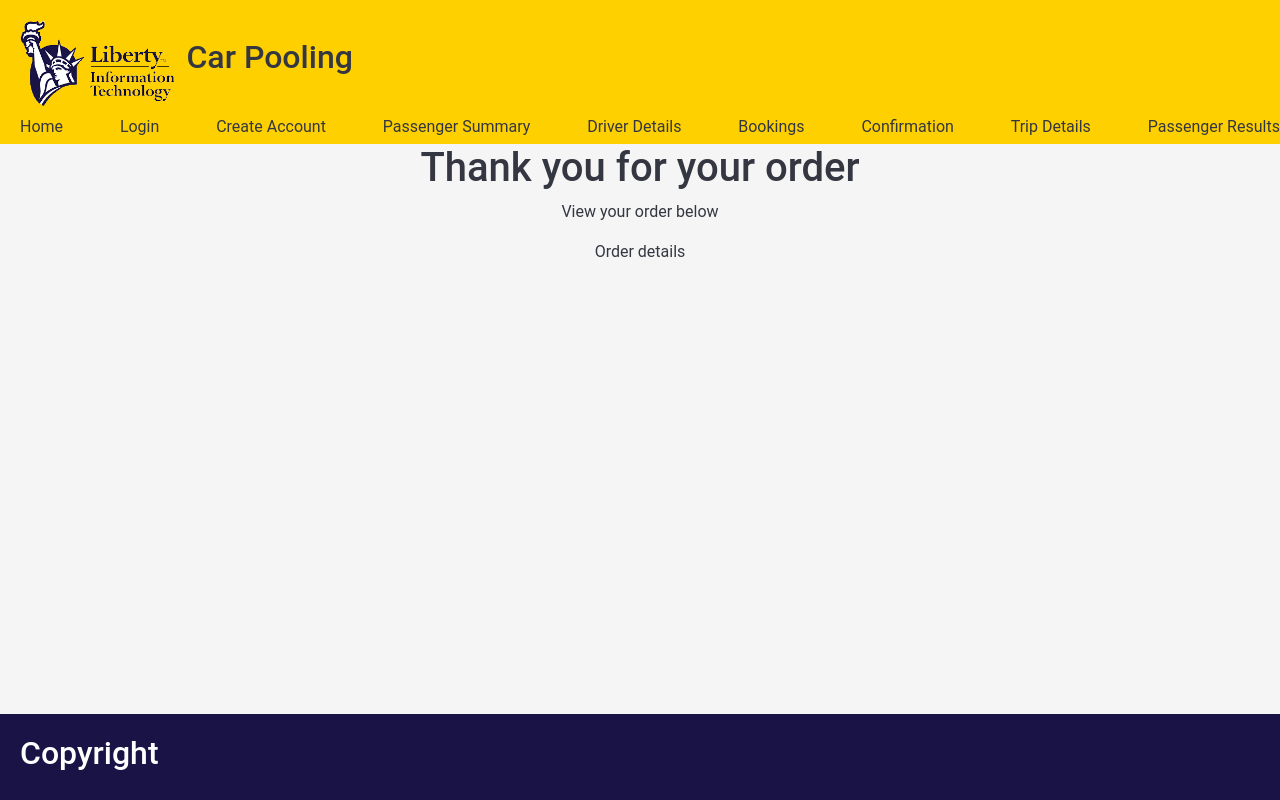
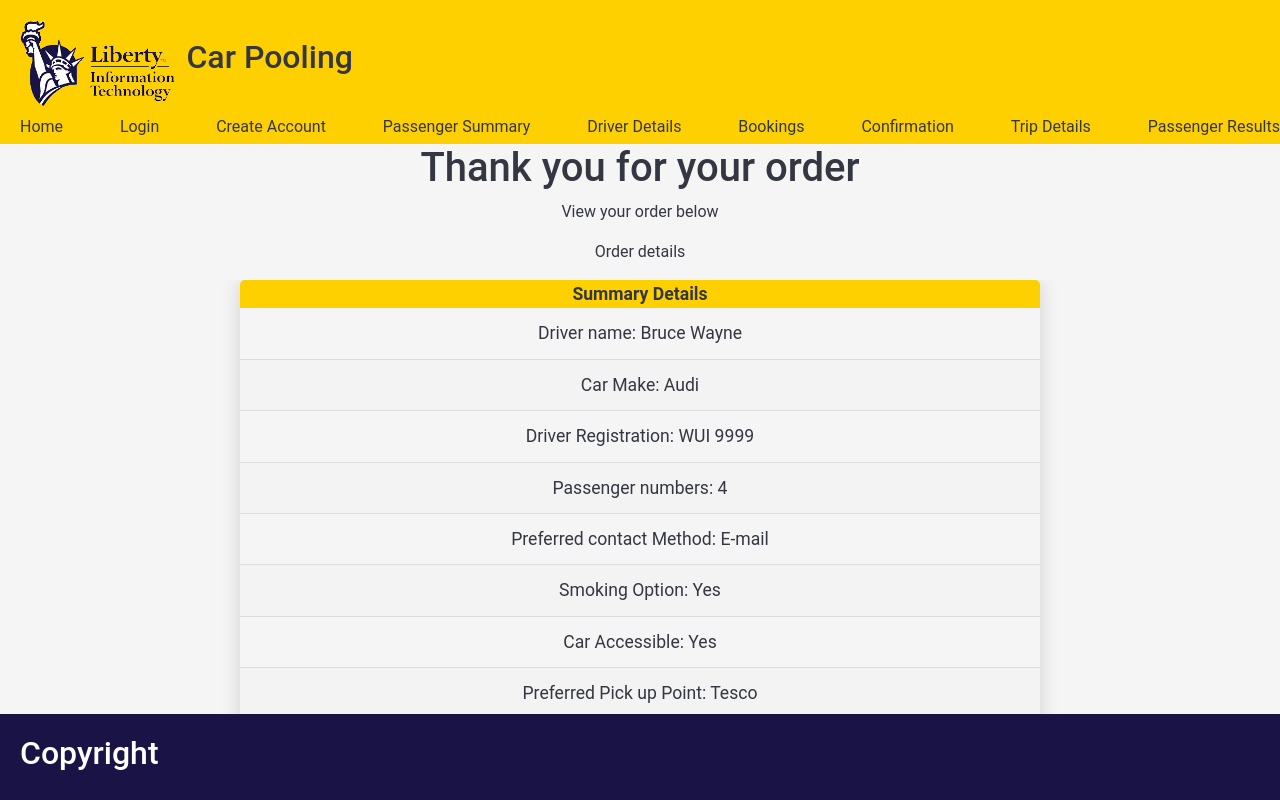
Before and after one commit to n1603120/car-pooling-repo, an Angular app: page /confirmation in a window 1280 px wide. Built offline with nearby package versions, Linux system fonts and the light colour scheme.

Commit message:
added comfirmattion table, added buttons

```diff
--- a/src/app/app.module.ts
+++ b/src/app/app.module.ts
@@ -40,4 +40,4 @@ import {SignInComponent} from "./sign-in/sign-in.component";
   providers: [],
   bootstrap: [AppComponent]
 })
-export class AppModule { }
+export class AppModule {}
--- a/src/app/confirmation-page/confirmation-page.component.css
+++ b/src/app/confirmation-page/confirmation-page.component.css
@@ -1,3 +1,41 @@
 .test1 {
   text-align: center;
 }
+.content-table {
+  border-collapse: collapse;
+  /*margin: 100px 450px;*/
+  margin: 0 auto;
+  font-size: 1.1em;
+  min-width: 800px;
+  border-radius: 5px 5px 0 0;
+  overflow:hidden;
+  box-shadow: 0 0 20px rgba(0,0,0,0.15);
+}
+.content-table td{
+  padding: 12px 15px;
+
+}
+.content-table tbody tr{
+  border-bottom: 1px solid #dddddd;
+  /*text-align: center;*/
+}
+.content-table thead tr{
+  text-align: center;
+  font-weight: bold;
+  background-color: #ffd000;
+}
+.content-table tbody tr:nth-of-type(even){
+  background-color: #f3f3f3;
+}
+.content-table tbody tr:last-of-type{
+  border-bottom: 4px solid #ffd000;
+}
+.content-table tbody tr:active{
+  font-weight: bold;
+  color: blue;
+
+}
+
+.test2 {
+  text-align: center;
+}
--- a/src/app/confirmation-page/confirmation-page.component.html
+++ b/src/app/confirmation-page/confirmation-page.component.html
@@ -6,3 +6,29 @@
 <div class = test1>
   <p>Order details</p>
 </div>
+<div class = "test2">
+  <div class='table-responsive'>
+    <table class='content-table' *ngIf="summary2.length">
+      <thead>
+      <tr>
+        <th>Summary Details</th>
+      </tr>
+      </thead>
+      <tbody>
+      <tr class= "active-row" *ngFor="let sum of summary2" >
+        <td>
+          {{ sum.name}}
+
+        </td>
+      </tr>
+      <td>
+        <button  routerLink="/register-driver" style="float: left;"> Edit Details </button>
+
+        <button  routerLink="/home" style="float: right;"> Home </button>
+      </td>
+
+
+      </tbody>
+    </table>
+  </div>
+</div>
--- a/src/app/confirmation-page/confirmation-page.component.ts
+++ b/src/app/confirmation-page/confirmation-page.component.ts
@@ -7,7 +7,21 @@ import { Component, OnInit } from '@angular/core';
 })
 export class ConfirmationPageComponent implements OnInit {
 
+  summary2: any[] = [
+    {"name": "Driver name: Bruce Wayne"},
+    {"name": "Car Make: Audi"},
+    {"name": "Driver Registration: WUI 9999"},
+    {"name": "Passenger numbers:   4"},
+    {"name": "Preferred contact Method: E-mail"},
+    {"name": "Smoking Option:  Yes"},
+    {"name": "Car Accessible: Yes"},
+    {"name": "Preferred Pick up Point: Tesco"},
+  ]
+
+
   constructor() { }
+
+
 
   ngOnInit(): void {
   }
--- a/src/app/passenger-results/passenger-results.component.html
+++ b/src/app/passenger-results/passenger-results.component.html
@@ -15,28 +15,28 @@
         <td>
 
           {{ driver.name}}
-          <button  routerLink="/pSummary" style="float: right;"> Request Driver</button>
+          <button  routerLink="/passenger-summary" style="float: right;"> Request Driver</button>
 
         </td>
       </tr>
       <tr class= "active-row" *ngFor="let driver of drivers1" >
         <td>
           {{ driver.name}}
-          <button  routerLink="/tripDetails" style="float: right;"> Request Driver</button>
+          <button  routerLink="/passenger-summary" style="float: right;"> Request Driver</button>
 
         </td>
       </tr>
       <tr class= "active-row" *ngFor="let driver of drivers2" >
         <td>
           {{ driver.name}}
-          <button  routerLink="/pSummary" style="float: right;"> Request Driver</button>
+          <button  routerLink="/passenger-summary" style="float: right;"> Request Driver</button>
 
         </td>
       </tr>
       <tr class= "active-row" *ngFor="let driver of drivers3" >
         <td>
           {{ driver.name}}
-          <button  routerLink="/pSummary" style="float: right;"> Request Driver</button>
+          <button  routerLink="/passenger-summary"style="float: right;"> Request Driver</button>
 
         </td>
       </tr>
@@ -58,7 +58,7 @@
       <tr class= "active-row"  >
         <td>
 
-          <button  routerLink="/pSummary" style="float: right;"> Request Driver</button>
+          <button  routerLink="/passenger-summary"style="float: right;"> Request Driver</button>
         </td>
       </tr>
       </tbody>
--- a/src/app/passenger-summary/passenger-summary.component.html
+++ b/src/app/passenger-summary/passenger-summary.component.html
@@ -20,7 +20,9 @@
         </td>
       </tr>
       <td>
-      <button  routerLink="/pResults" style="float: right;"> Back </button>
+       <button  routerLink="/passenger-results" style="float: left;"> Back </button>
+
+        <button  routerLink="/home" style="float: right;"> Home </button>
       </td>
 
 
--- a/src/app/passenger-summary/passenger-summary.component.ts
+++ b/src/app/passenger-summary/passenger-summary.component.ts
@@ -19,7 +19,7 @@ export class PassengerSummaryComponent implements OnInit {
 
   summary1: any[] = [
     {"name": "Driver name: Bruce Wayne"},
-    {"name": "Driver Registration: lllllllll"},
+    {"name": "Driver Registration: WUI 9999"},
     {"name": "Pick up point:   Nerwy"},
     {"name": "pick location: Nerwy"},
     {"name": "Pick up time:  10:00am"},
```
